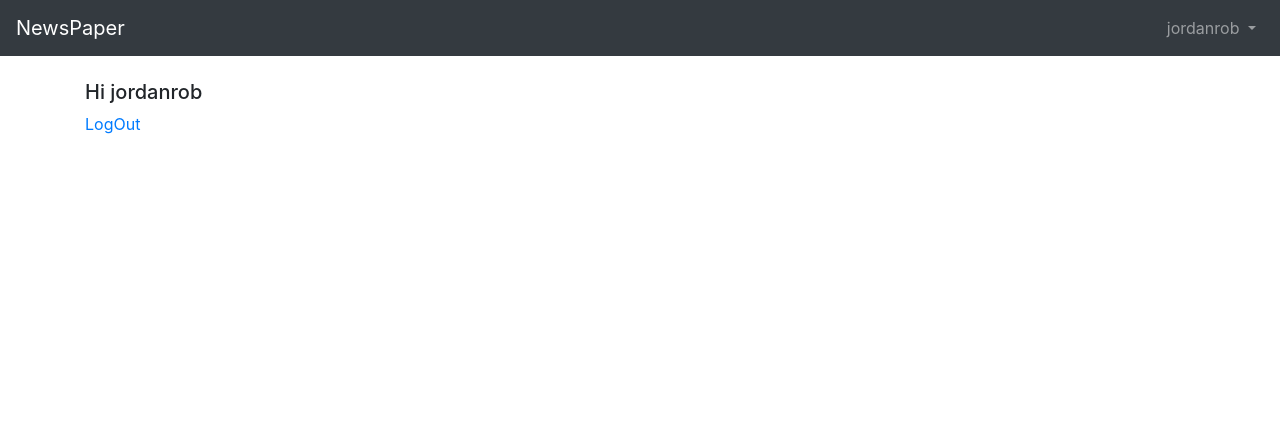
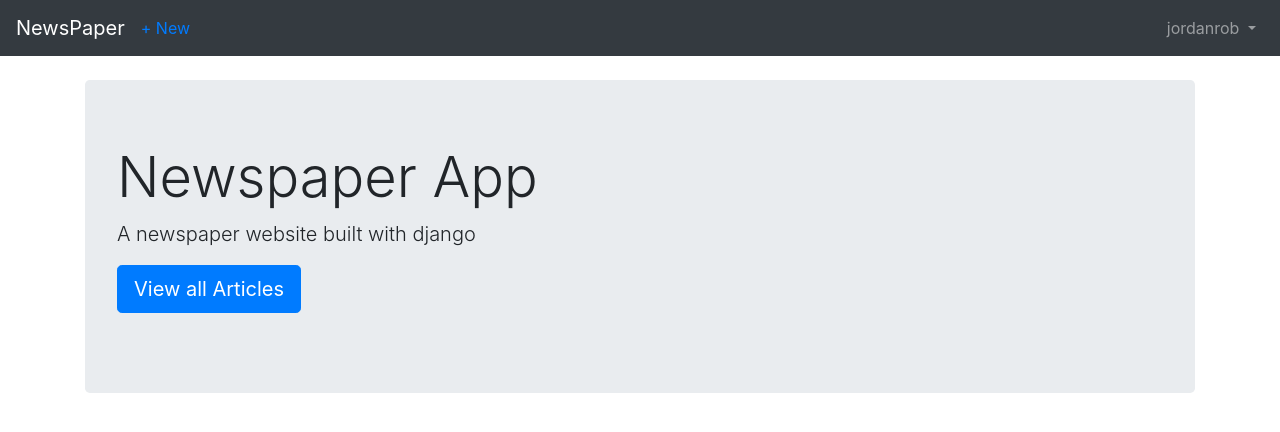
Before and after one commit to Jordan-Rob/django-news, a Django app: page / in a window 1280 px wide. Shown: the top 432 px of the page. Run offline with Django 3.2, Linux system fonts and the light colour scheme; a user stored in the database is signed in; some libraries are stand-ins or nearby versions.

Commit message:
added articles view and template

```diff
--- a/articles/urls.py
+++ b/articles/urls.py
@@ -11,6 +11,7 @@ from .views import (
 
 urlpatterns = [
     path('', ArticleListView.as_view(), name='article_list'),
+    path('new/', ArticleCreateView.as_view(), name='article_new'),
     path('<int:pk>/', ArticleDetailView.as_view(), name='article_detail'),
     path('<int:pk>/edit/', ArticleUpdateView.as_view(), name='article_edit'),
     path('<int:pk>/delete/', ArticleDeleteView.as_view(), name='article_delete'),
--- a/articles/views.py
+++ b/articles/views.py
@@ -22,7 +22,8 @@ class ArticleListView(ListView):
 
 class ArticleCreateView(CreateView):
     model = Article
-    template_name = 'article_create.html'
+    fields = ('title', 'body', 'author')
+    template_name = 'article_new.html'
 
 
 class ArticleDetailView(DetailView):
--- a/templates/article_delete.html
+++ b/templates/article_delete.html
@@ -5,5 +5,6 @@
     {% csrf_token %}
     <p>Are you sure you want to delete "{{ article.title }}"</p>
     <button class="btn btn-danger ml-2" type="submit">Confirm</button>
+    <a href="{% url 'article_list' %}">Cancel</a>
 </form>
 {% endblock content %}
--- a/templates/base.html
+++ b/templates/base.html
@@ -20,6 +20,11 @@
         </button>
         <div class="collapse navbar-collapse" id="navbarCollapse">
             {% if user.is_authenticated %}
+                <ul class="navbar-nav mr-auto">
+                    <li class="nav-item">
+                        <a href="{% url 'article_new'  %}">+ New</a>
+                    </li>
+                </ul>
                 <ul class="navbar-nav ml-auto">
                     <li class="nav-item">
                         <a href="#" class="nav-link dropdown-toggle"
@@ -35,6 +40,7 @@
                         </div>
                     </li>
                 </ul>
+
             {%else %}
                 <form action="" method="POST" class="form-inline ml-auto">
                     <a class="btn btn-outline-secondary" href="{% url 'login' %}">LogIn</a>
--- a/templates/home.html
+++ b/templates/home.html
@@ -1,13 +1,12 @@
 {% extends 'base.html' %}
-{% block title  %} {% endblock title %}
+{% block title  %} Home {% endblock title %}
 
 {% block content %}
-    {% if user.is_authenticated %}
-        <h5>Hi {{ user.username }}</h5>
-        <p><a href="{% url 'logout'  %}">LogOut</a></p>
-    {% else %}
-        <p>You are not logged In</p>
-        <a href="{% url 'login' %}">LogIn</a> |
-        <a href="{% url 'signup' %}">SignUp</a>
-    {% endif %}
+    <div class="jumbotron">
+        <h1 class="display-4">Newspaper App</h1>
+        <p class="lead">A newspaper website built with django</p>
+        <p class="lead">
+            <a class="btn btn-primary btn-lg" href="{% url 'article_list' %}">View all Articles</a>
+        </p>
+    </div>
 {% endblock content %}
```
Also changed, not shown: templates/article_new.html (added, +9 -0 lines), db.sqlite3, templates/article_create.html (deleted).
